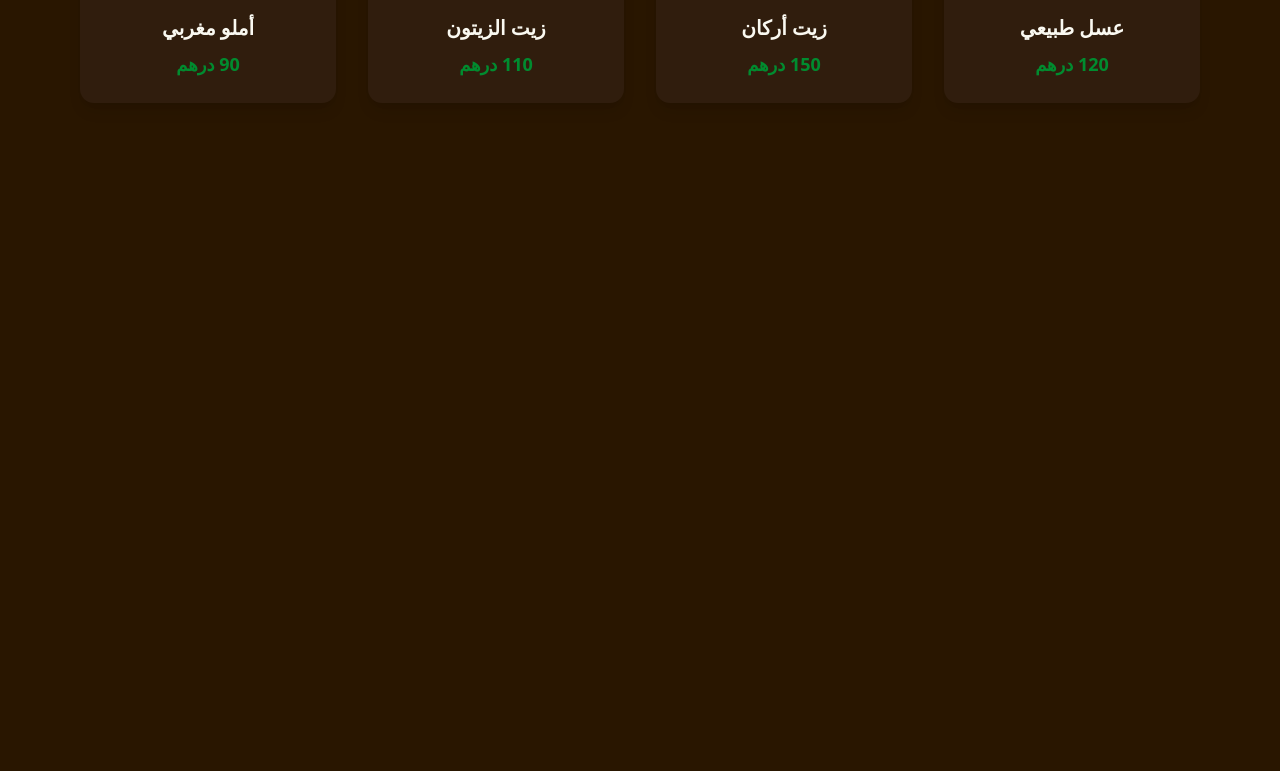
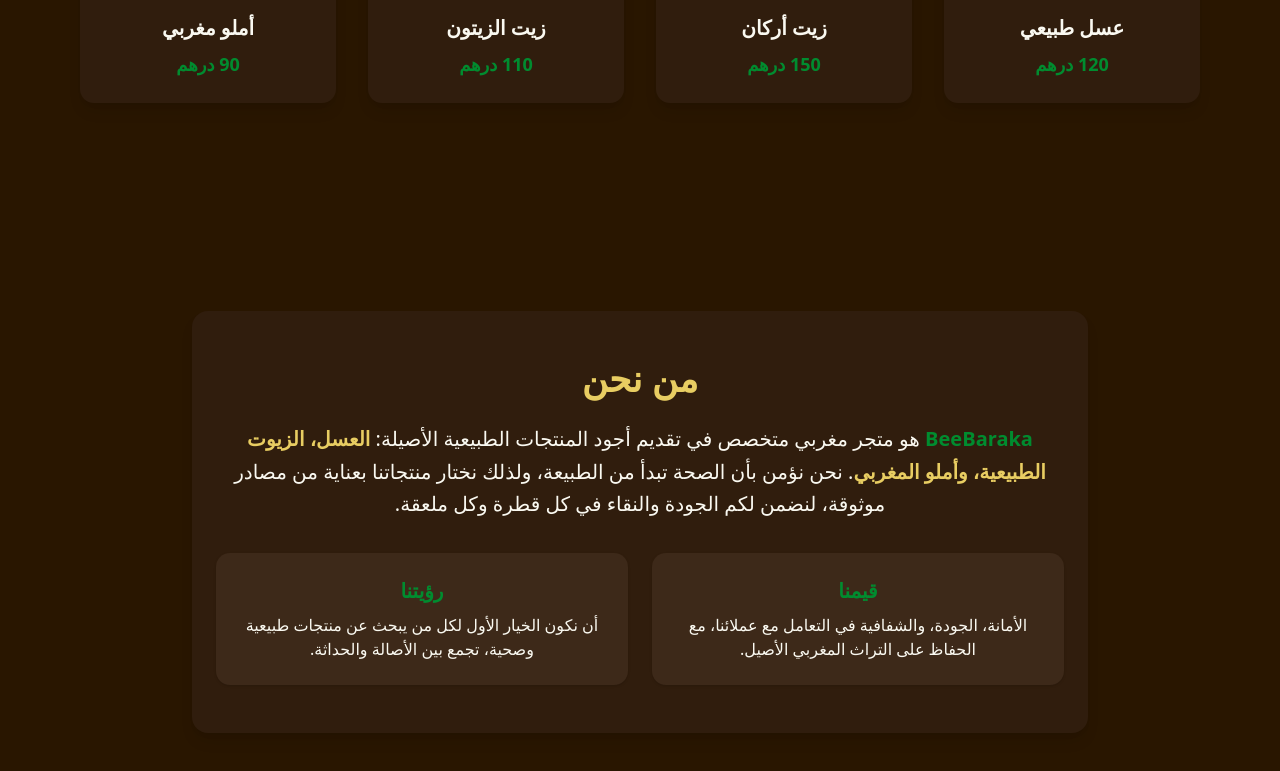
Before and after one commit to ismail06-49/BeeBaraka, a Next.js app: page / in a window 1280 px wide. Shown: the part 889-1660 px from the top of the page. Before the commit the page ends 1056 px from the top, so only its background shows below. Built offline with nearby package versions, Linux system fonts and the light colour scheme.

Commit message:
create About component, user know about us

```diff
--- a/app/page.tsx
+++ b/app/page.tsx
@@ -1,3 +1,4 @@
+import About from "@/components/About";
 import Header from "@/components/Header";
 import Hero from "@/components/Hero";
 import Products from "@/components/Products";
@@ -19,6 +20,12 @@
       >
         <Products />
       </section>
+      <section
+        id='about'
+        className="w-full py-6 px-6"
+      >
+        <About />
+      </section>
     </div>
   );
 }
--- /dev/null
+++ b/components/About.tsx
@@ -0,0 +1,28 @@
+const About = () => {
+    return (
+        <section id="about" className="max-w-4xl mx-auto my-20 px-6 py-12 bg-card rounded-2xl shadow-lg text-center">
+            <h2 className="text-3xl md:text-4xl font-bold text-primary mb-6">من نحن</h2>
+            <p className="text-lg md:text-xl text-foreground mb-6 leading-relaxed">
+                <span className="font-semibold text-accent">BeeBaraka</span> هو متجر مغربي متخصص في تقديم أجود المنتجات الطبيعية الأصيلة:
+                <span className="font-semibold text-primary"> العسل، الزيوت الطبيعية، وأملو المغربي</span>.
+                نحن نؤمن بأن الصحة تبدأ من الطبيعة، ولذلك نختار منتجاتنا بعناية من مصادر موثوقة، لنضمن لكم الجودة والنقاء في كل قطرة وكل ملعقة.
+            </p>
+            <div className="flex flex-col md:flex-row gap-6 justify-center mt-8">
+                <div className="flex-1 bg-muted rounded-xl p-6 shadow text-center">
+                    <h3 className="text-xl font-bold text-accent mb-2">قيمنا</h3>
+                    <p className="text-foreground">
+                        الأمانة، الجودة، والشفافية في التعامل مع عملائنا، مع الحفاظ على التراث المغربي الأصيل.
+                    </p>
+                </div>
+                <div className="flex-1 bg-muted rounded-xl p-6 shadow text-center">
+                    <h3 className="text-xl font-bold text-accent mb-2">رؤيتنا</h3>
+                    <p className="text-foreground">
+                        أن نكون الخيار الأول لكل من يبحث عن منتجات طبيعية وصحية، تجمع بين الأصالة والحداثة.
+                    </p>
+                </div>
+            </div>
+        </section>
+    )
+}
+
+export default About
```
